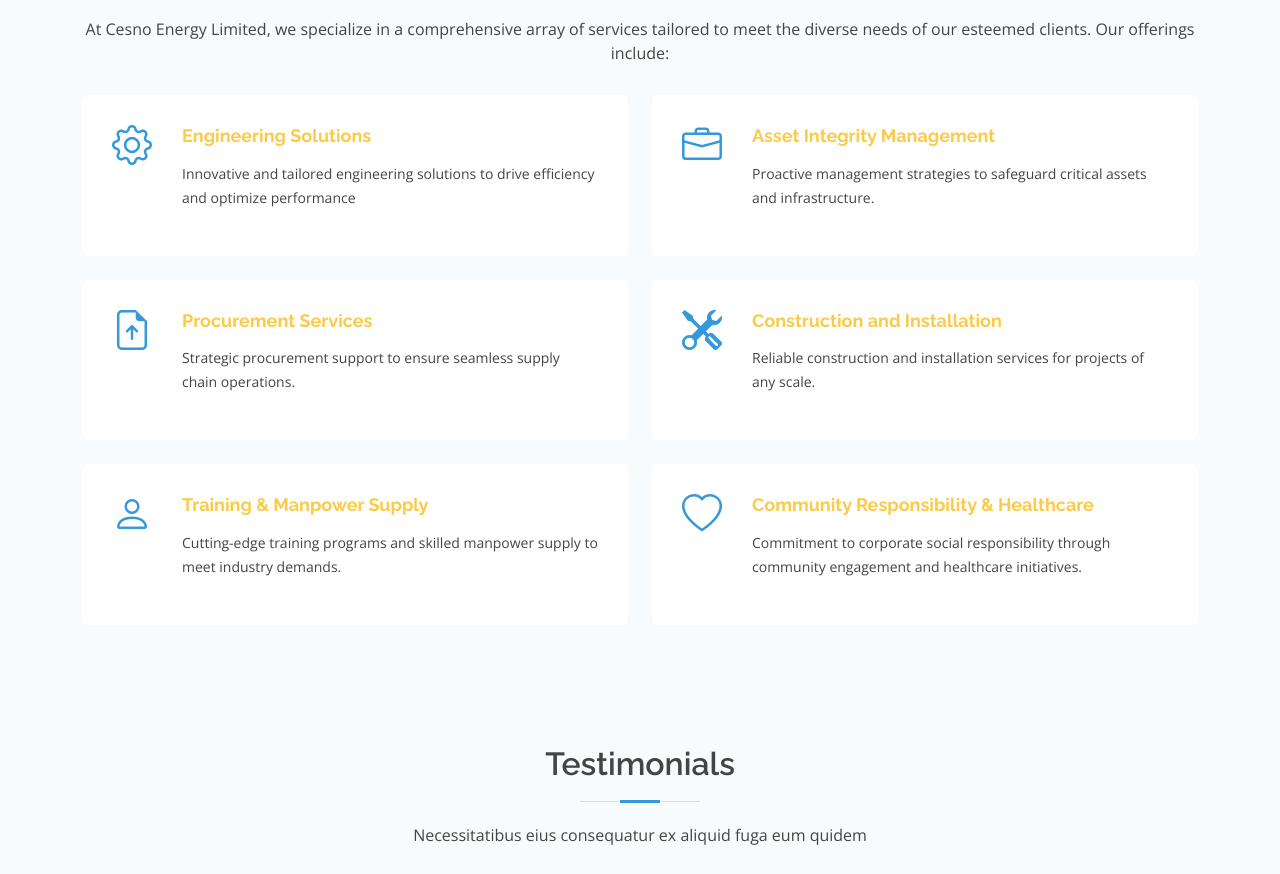
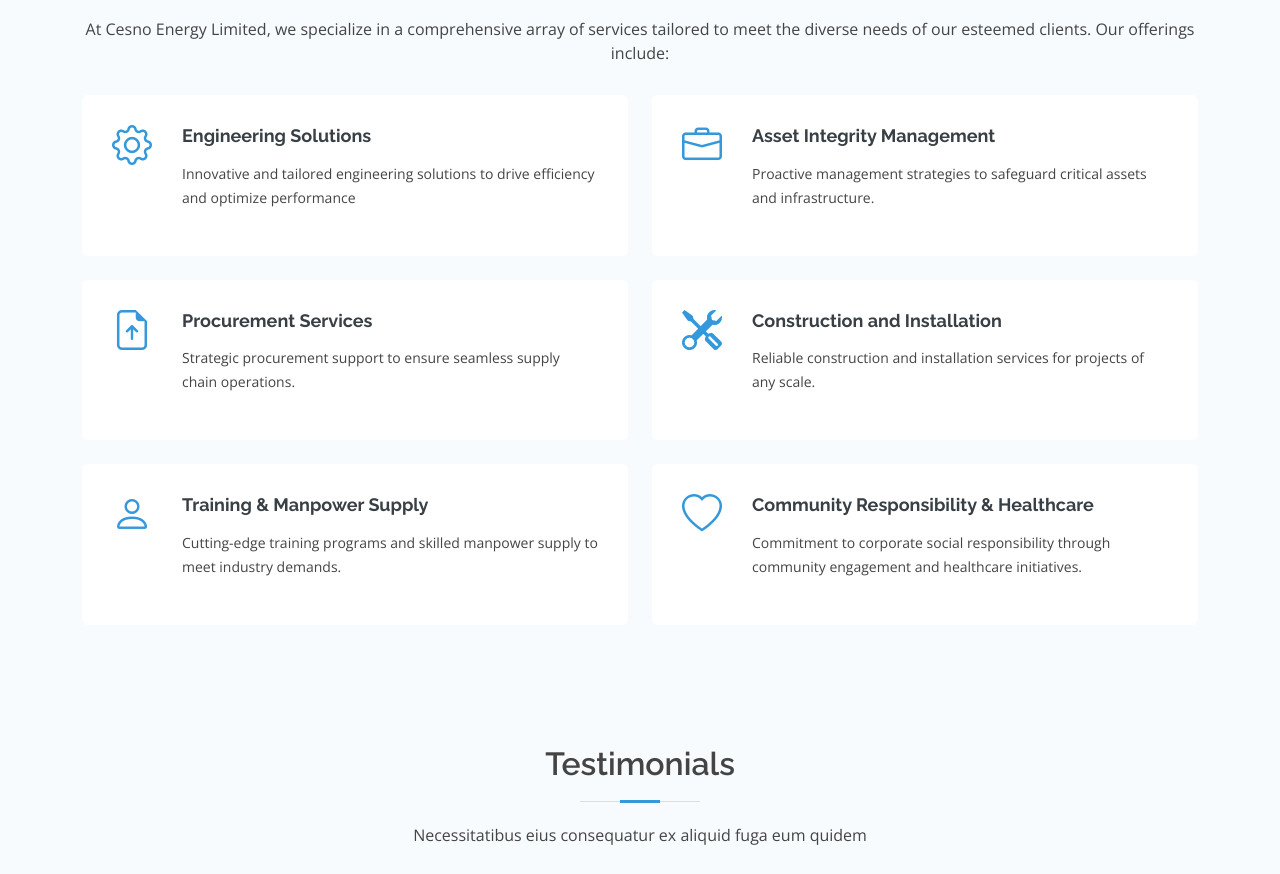
Before and after one commit to O-BERNARDOFOEGBU/CESNO-ENERGY, a plain HTML site: page index.html in a window 1280 px wide. Shown: the part 1447-2321 px from the top of the page. Drawn offline with nearby package versions, Linux system fonts and the light colour scheme.

Commit message:
color change

```diff
--- a/assets/css/style.css
+++ b/assets/css/style.css
@@ -701,7 +701,7 @@ section {
 }
 
 .services .icon-box h4 a {
-  color: #fbca47;
+  color: #384046;
   transition: 0.3s;
 }
 
```
